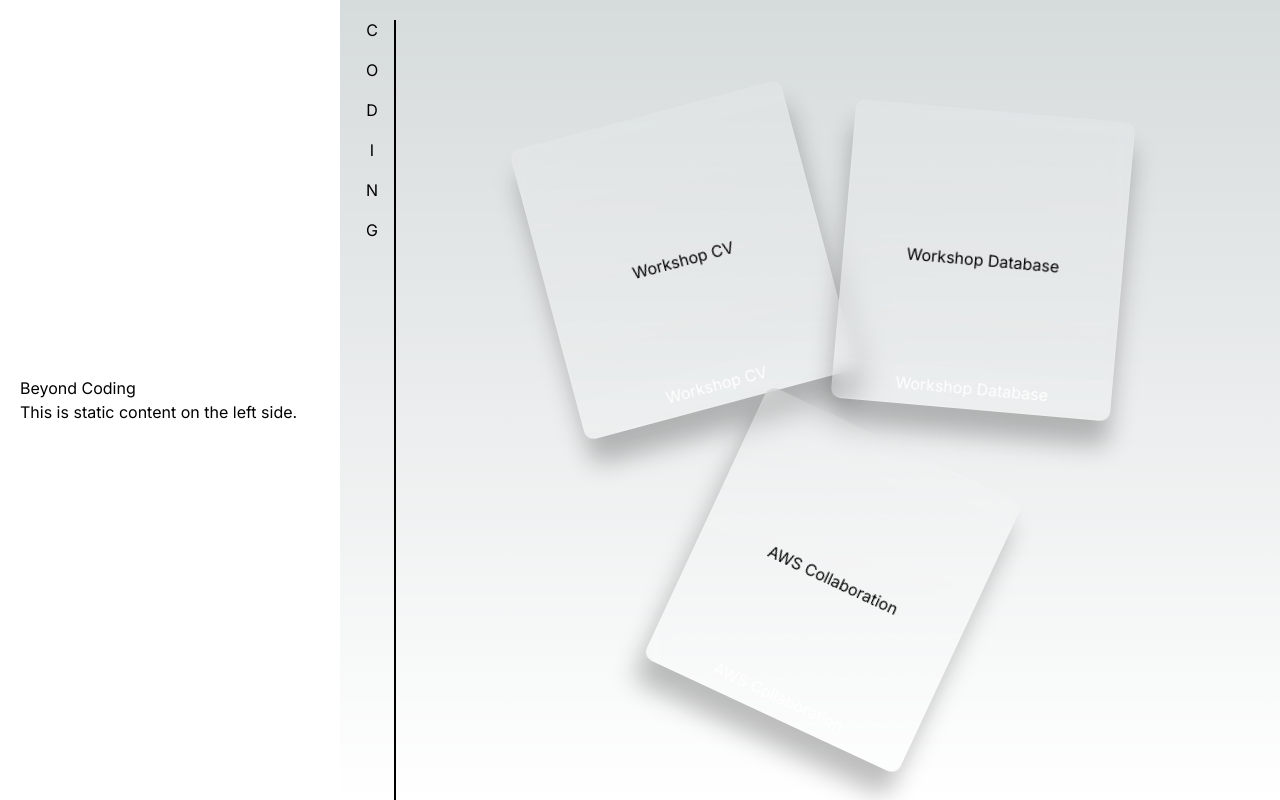
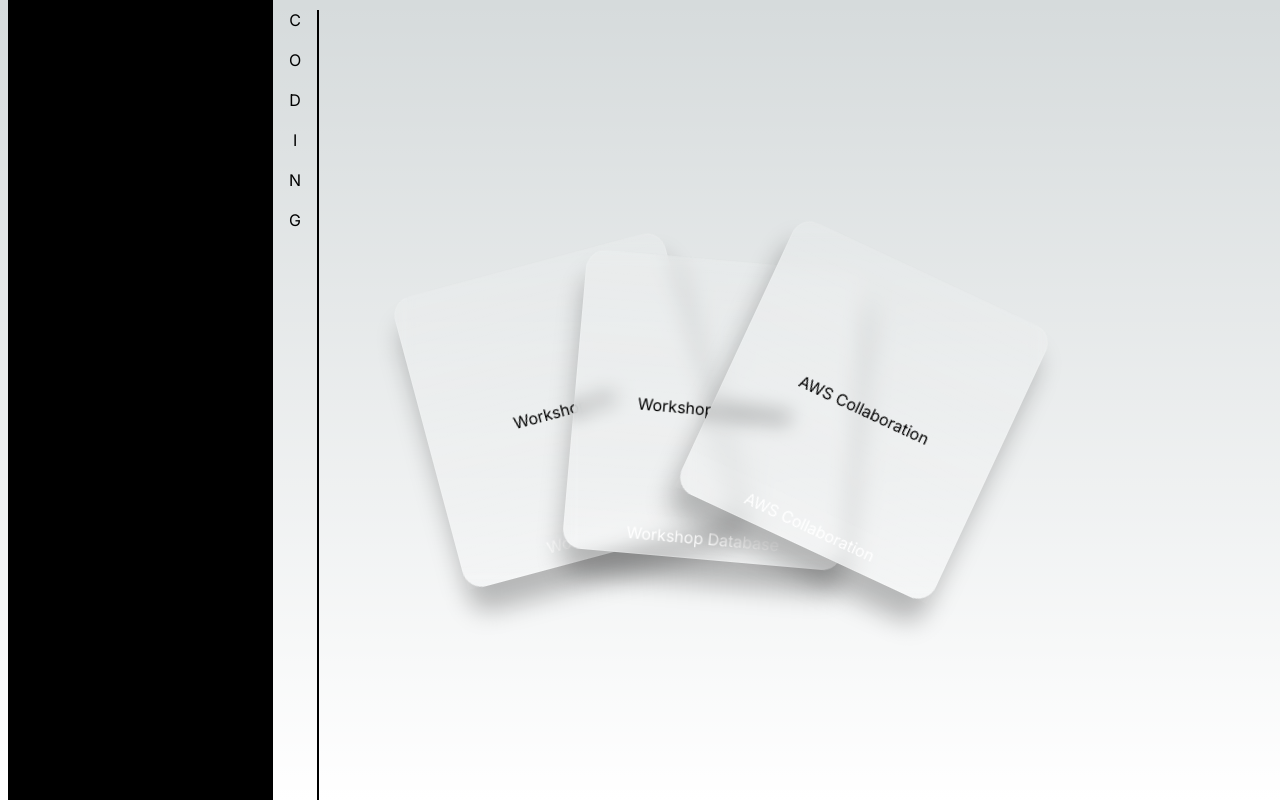
Before and after one commit to tangminhanh/three-next-js, a Next.js app in the folder next-threejs-typescript-example/: page /about-me/community in a window 1280 px wide. Built offline with nearby package versions, Linux system fonts and the light colour scheme.

Commit message:
done community template

```diff
--- a/next-threejs-typescript-example/src/app/ui/BeyondCoding.module.css
+++ b/next-threejs-typescript-example/src/app/ui/BeyondCoding.module.css
@@ -7,24 +7,24 @@
 
 .staticContent {
   flex: 1;
-  background-color: white;
+  background-color: black;
   display: flex;
   flex-direction: column;
   align-items: flex-start;
   justify-content: center;
-  padding: 20px;
+  padding: 10px;
 }
 
 .divider {
   width: 2px;
   background-color: black;
-  margin-left: 20px;
+  margin-left: 10px;
 }
 
 .timeline {
-  flex: 3;
+  flex: 4;
   overflow-y: auto;
-  padding: 20px;
+  padding: 10px;
 }
 
 .timelineSection {
@@ -34,29 +34,28 @@
 }
 
 .timelineTitle {
-  writing-mode: vertical-rl;
+   writing-mode: vertical-rl;
   text-orientation: upright;
   padding-right: 10px;
-  margin-right: 10px;
+  margin-right: 30px; /* Increase the margin-right to push the cards to the right */
   border-right: 2px solid black;
   height: 100%;
 }
 
 .cardContainer {
+  position: relative;
   display: flex;
   flex-wrap: wrap;
   justify-content: center;
-  gap: 10px;
+  gap: 20px;
   transition: transform 0.5s ease;
+  align-items:center;
+  padding-left:150px;
 }
 
-@media (min-width: 768px) {
-  .cardContainer {
-    gap: 20px;
-  }
-}
 
-.glass {
+
+.cardContainer .glass {
   position: relative;
   width: 280px;
   height: 300px;
@@ -66,10 +65,15 @@
   display: flex;
   justify-content: center;
   align-items: center;
-  transition: transform 0.5s ease;
-  border-radius: 10px;
+  transition: transform 0.5s ease,
+    margin 0.5s ease;
+  border-radius: 20px;
   backdrop-filter: blur(10px);
+  margin: 0 -75px;
+  transform: rotate(calc(var(--r) * 1deg));
 }
+
+
 
 .glassContent {
   display: flex;
@@ -77,6 +81,16 @@
   align-items: center;
   height: 100%;
   width: 100%;
+}
+
+
+
+.cardContainer:hover .glass {
+  cursor: pointer;
+  transform: rotate(0deg) !important;
+  margin: 0 3px;
+  align-item:center;
+  /* padding-left:10px; */
 }
 
 .cardContainer .glass::before {
@@ -92,16 +106,3 @@
   color: #fff;
   transition: transform 0.5s ease;
 }
-
-.cardContainer:hover .glass {
-  cursor: pointer;
-  transform: rotate(0deg) !important;
-  /* Use !important to ensure it overrides inline styles */
-}
-
-@media (max-width: 768px) {
-  .glass {
-    width: calc(100% - 20px);
-    margin: 0 10px;
-  }
-}
```
